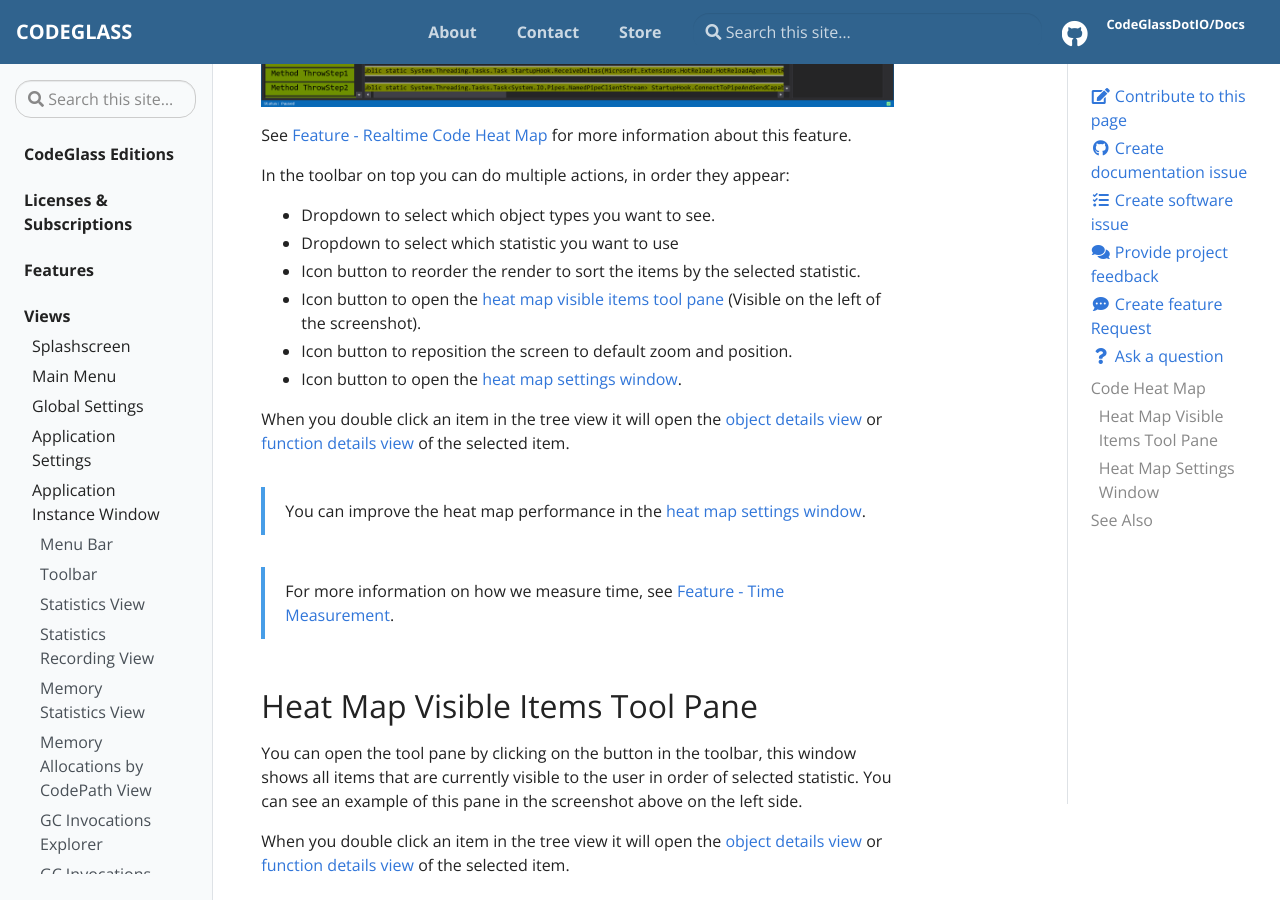
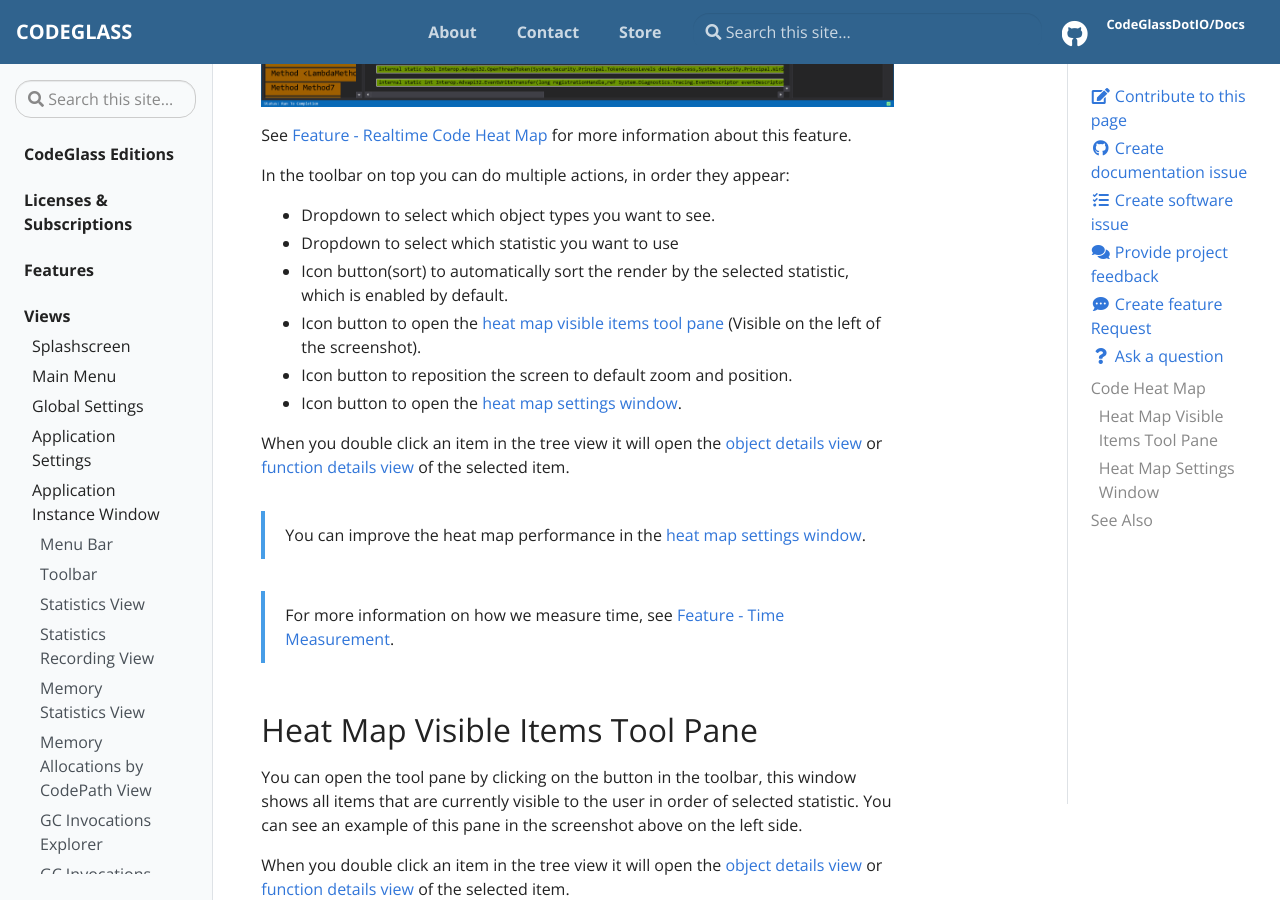
Before and after one commit to CodeGlassDotIO/Docs, a Jekyll site: the page built from _docs/views/ApplicationInstanceDockWindow/CodeHeatMap.md, in a window 1280 px wide and 900 px high, scrolled down 472 px. Built offline with Jekyll 4.4.1, drawn with Linux system fonts in a browser that asks for light colours.

Commit message:
Heatmap sort button

```diff
--- a/_docs/views/ApplicationInstanceDockWindow/CodeHeatMap.md
+++ b/_docs/views/ApplicationInstanceDockWindow/CodeHeatMap.md
@@ -10,7 +10,7 @@ See [Feature - Realtime Code Heat Map](../../features/RealtimeRendering.md#realt
 In the toolbar on top you can do multiple actions, in order they appear:
 - Dropdown to select which object types you want to see.
 - Dropdown to select which statistic you want to use
-- Icon button to reorder the render to sort the items by the selected statistic.
+- Icon button(sort) to automatically sort the render by the selected statistic, which is enabled by default.
 - Icon button to open the [heat map visible items tool pane](#heat-map-visible-items-tool-pane) (Visible on the left of the screenshot).
 - Icon button to reposition the screen to default zoom and position.
 - Icon button to open the [heat map settings window](#heat-map-settings-window).
```
Also changed, not shown: assets/img/ApplicationInstanceWindow/CodeHeatMapWindow.png.
